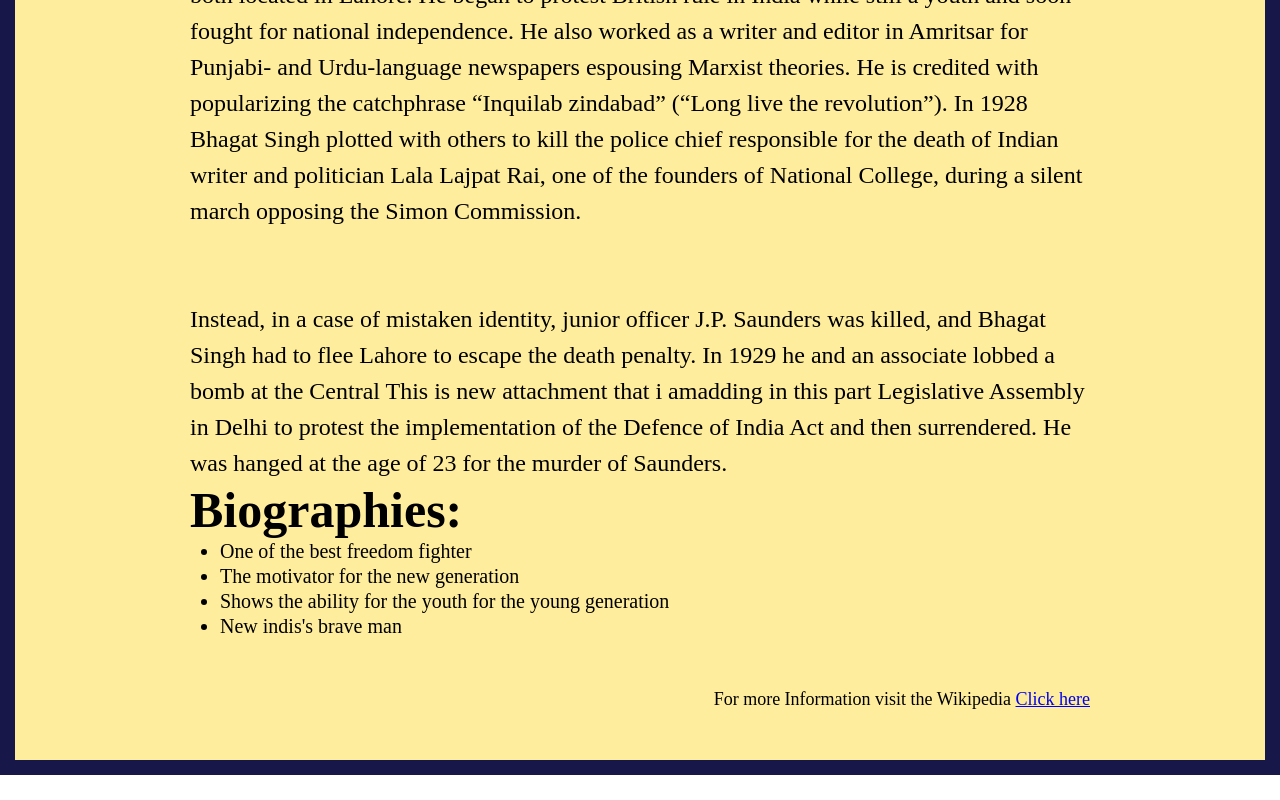
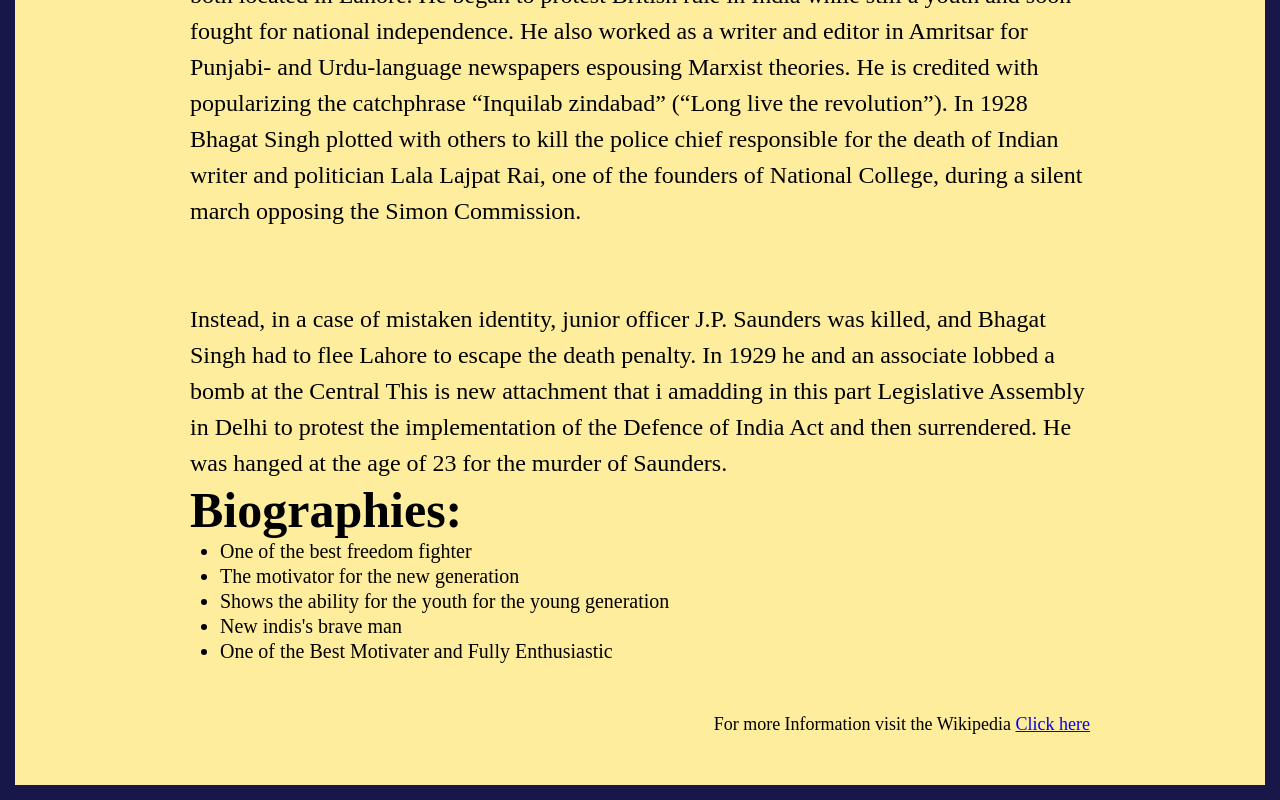
Before and after one commit to mayank212000/Project1, a plain HTML site: page index.html in a window 1280 px wide. Shown: the part 710-1510 px from the top of the page. Before the commit the page ends 1485 px from the top, so only its background shows below. Drawn offline with Linux system fonts and the light colour scheme.

Commit message:
Update index.html

```diff
--- a/index.html
+++ b/index.html
@@ -49,6 +49,7 @@
                 <li> The motivator for the new generation</li>
                 <li>Shows the ability for the youth for the young generation </li>
                 <li>New indis's brave man</li>
+                <li>One of the Best Motivater and Fully Enthusiastic</li>
             </ul>
           </section>
           <footer>
```
